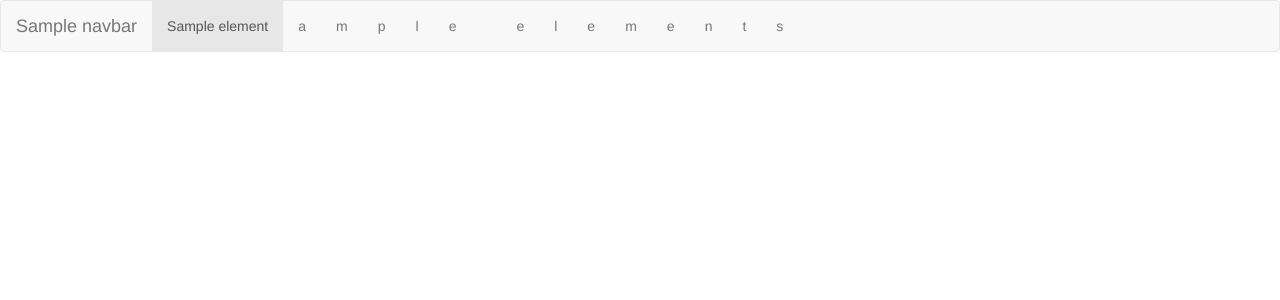
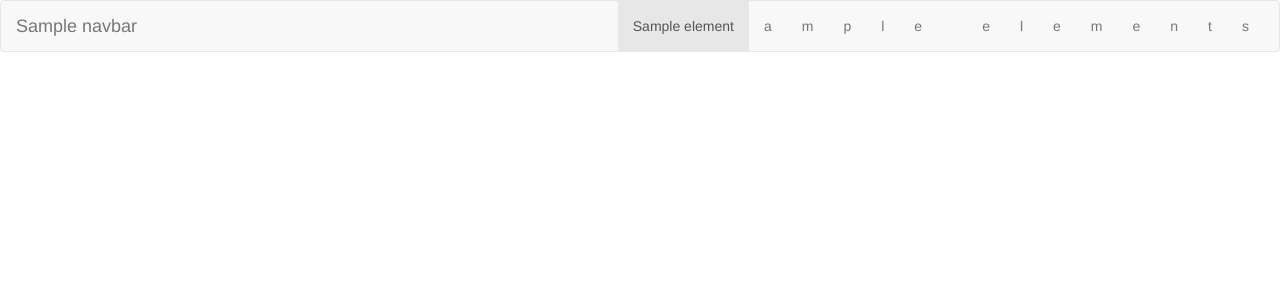
Before and after one commit to scribe-pennapps/backend, a Flask app: template templates/page.html in a window 1280 px wide. Shown: the top 300 px of the page. Run offline with Flask 2, Linux system fonts and the light colour scheme; the template is opened without the code that fills it: most values are stand-ins (such as "Sample title", 1, 10 or a date in 2020); some libraries are stand-ins or nearby versions.

Commit message:
Made navbar prettier

```diff
--- a/app.py
+++ b/app.py
@@ -98,7 +98,7 @@ def function():
     screen['navbar']['inverse'] = True
     screen['navbar']['stuck-top'] = True
     screen['navbar']['title'] = 'Scribe' #parse['children'][0]['attr']['content']
-    screen['navbar']['elements'] = ['Home', 'About', 'Contact', 'Unicorns']#parse['children'][0]['attr']['elements']
+    screen['navbar']['elements'] = ['Home', 'About', 'Contact', 'Unicorns'] #parse['children'][0]['attr']['elements']
 
     screen['container'] = dict()
     screen['container']['attr'] = []
--- a/templates/build.html
+++ b/templates/build.html
@@ -15,12 +15,14 @@
             {% endif %}
             </div>
             <div class="collapse navbar-collapse" id="inscription-collapse">
-                <ul class="nav navbar-nav">
+                {% if config.elements[0] %}
+                <ul class="nav navbar-nav navbar-right">
                     <li class="active"><a href="#">{{ config.elements[0] }}</a></li>
                 {% for element in config.elements[1:] %}
                     <li><a href="#">{{ element }}</a></li>
                 {% endfor %}
                 </ul>
+                {% endif %}
             </div>
         </div>
     </nav>
```
